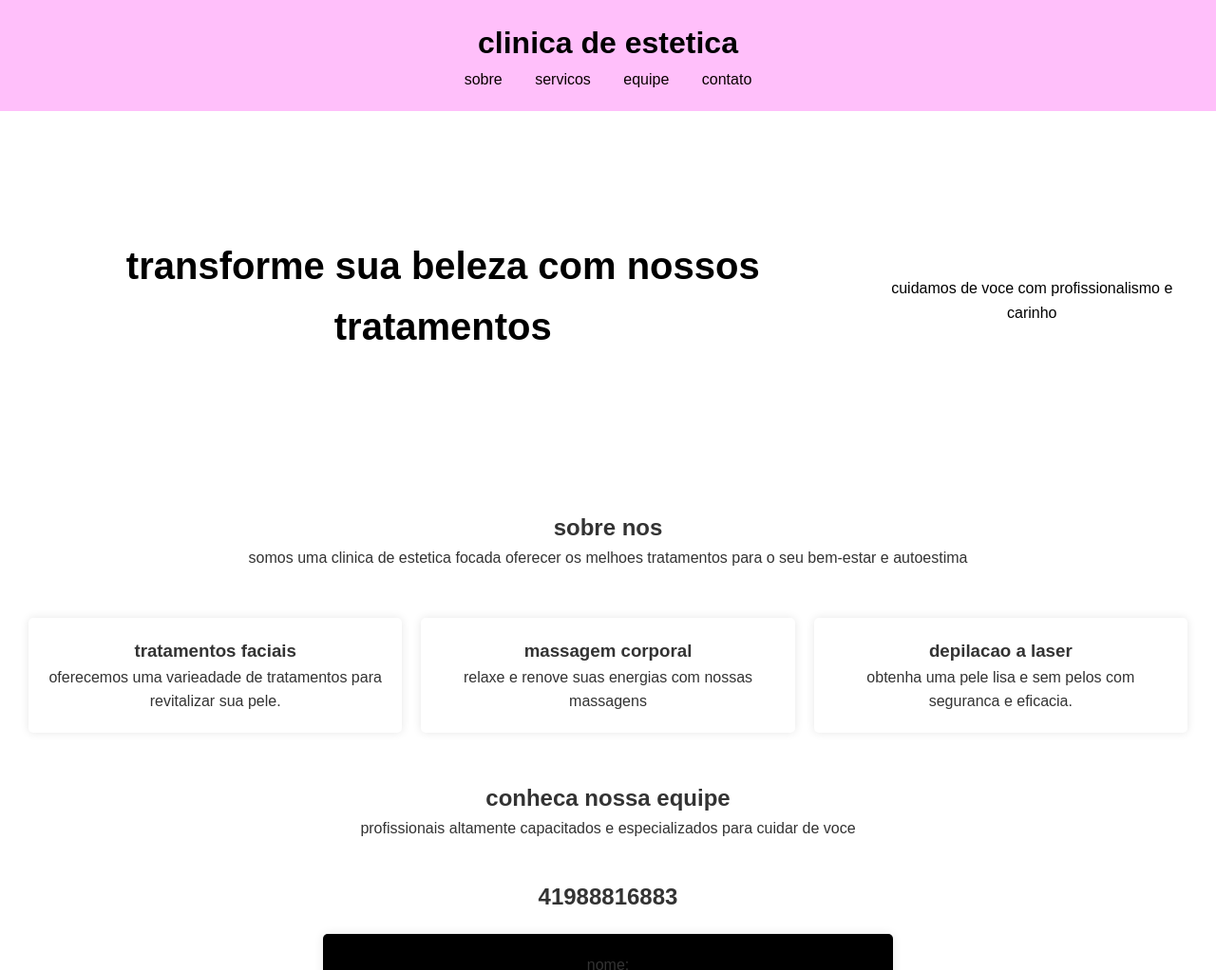
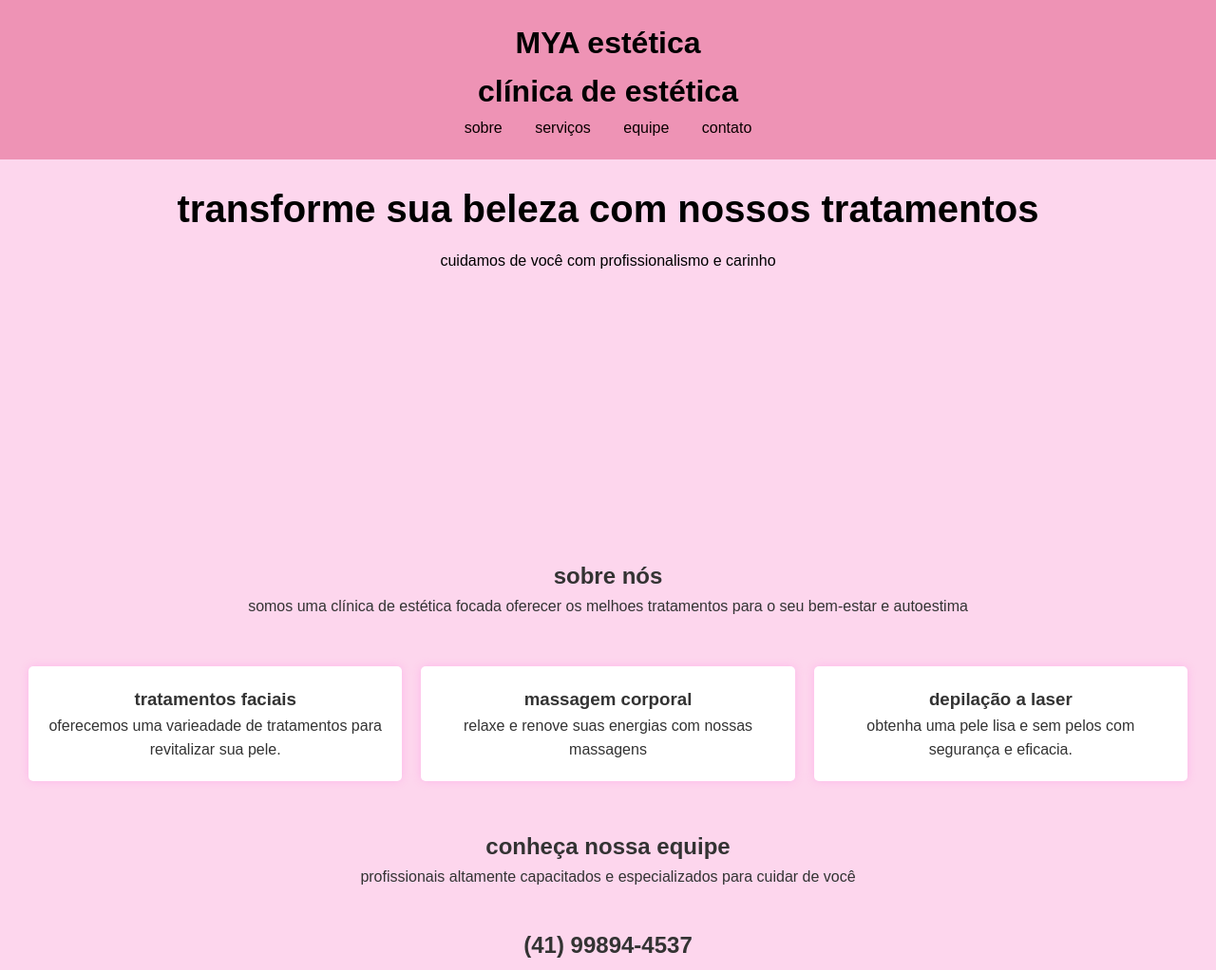
Before and after one commit to maahrodigues/estetica, a plain HTML site: page index.html in a window 1280 px wide. Shown: the top 1022 px of the page at 95% size. Drawn offline with Linux system fonts and the light colour scheme; a script that the page names is missing.

Commit message:
Add files via upload

```diff
--- a/index.html
+++ b/index.html
@@ -4,18 +4,20 @@
 <meta  charset="UTF-8">
 <meta name="viewort"content='width=device-width, initial-scale=1.0'>
 <meta http-equiv="X-UA Compatible" content="IE=edge">
-<title>Clinica de estetica</title>
+<title>Clínica de estetica</title>
+<title>Clínica de estetica</title>
 <link rel="stylesheet" href="style.css">
 </head>
 <body>
 <header>
     <div class="logo">
-        <h1> clinica de estetica</h1>
+        <h1> MYA estética </h1>
+        <h1> clínica de estética</h1>
     </div>
     <nav>
         <ul>
 <li><a href="#sobre">sobre</a></li>
-<li><a href="#servicos">servicos</a></li>
+<li><a href="#servicos">serviços</a></li>
 <li><a href="#equipe">equipe</a></li>
 <li><a href="#contato">contato</a></li>
         </ul>
@@ -23,11 +25,11 @@
 </header>
 <section id="hero">
     <h2>transforme sua beleza com nossos tratamentos</h2>
-    <p>cuidamos de voce com profissionalismo e carinho</p>
+    <p>cuidamos de você com profissionalismo e carinho</p>
 </section>
         <section id="sobre">
-            <h2>sobre nos</h2>
-            <p>somos uma clinica de estetica focada oferecer os melhoes tratamentos para o seu bem-estar e autoestima</p>
+            <h2>sobre nós</h2>
+            <p>somos uma clínica de estética focada oferecer os melhoes tratamentos para o seu bem-estar e autoestima</p>
         </section>
         <section id="servicos">
             <div class="servico">
@@ -39,16 +41,16 @@
                 <p>relaxe e renove suas energias com nossas massagens</p>
             </div>
             <div class="servico">
-                <h3>depilacao a laser</h3>
-                <p>obtenha uma pele lisa e sem pelos com seguranca e eficacia.</p>
+                <h3>depilação a laser</h3>
+                <p>obtenha uma pele lisa e sem pelos com segurança e eficacia.</p>
             </div>
         </section>
         <section id="equipe">
-            <h2>conheca nossa equipe</h2>
-            <p> profissionais altamente capacitados e especializados para cuidar de voce</p>
+            <h2>conheça nossa equipe</h2>
+            <p> profissionais altamente capacitados e especializados para cuidar de você</p>
         </section>
         <section id="contato">
-            <h2>41988816883</h2>
+            <h2> (41) 99894-4537</h2>
             <form>
                 <label for="nome">nome:</label>
                 <input type="text"> name= "nome" <required>
--- a/style.css
+++ b/style.css
@@ -7,12 +7,12 @@
 body {
     font-family: Arial, sans-serif;
     line-height: 1.6;
-    background-color: #ffffff;
+    background-color: #fdd6ed;
     color: #333;
 }
 
 header {
-    background-color: #ffbffa;
+    background-color: #ee91b4f6;
     color: #000000;
     padding: 20px;
     text-align: center;
@@ -34,10 +34,9 @@ nav ul li a {
 }
 
 #hero {
-    background: url(th.jpg) no-repeat center center/cover;
+    background: url() no-repeat center center/cover;
     height: 400px;
     color: rgb(0, 0, 0);
-    display: flex;
     justify-content: center;
     align-items: center;
     text-align: center;
@@ -65,16 +64,16 @@ section {
     padding: 20px;
     background: rgb(255, 255, 255);
     border-radius: 5px;
-    box-shadow: 0 0 10px rgba(0, 0, 0, 0.1);
+    box-shadow: 0 0 10px rgba(255, 172, 234, 0.747);
 }
 
 form {
     max-width: 600px;
     margin: 20px auto;
-    background: rgb(0, 0, 0);
+    background: rgb(173, 150, 160);
     padding: 20px;
     border-radius: 5px;
-    box-shadow: 0 0 10px rgba(0, 0, 0, 0.1);
+    box-shadow: 0 0 10px rgba(0, 0, 0, 0.836);
 }
 
 form label {
@@ -104,8 +103,8 @@ form button:hover {
 }
 
 footer {
-    background-color: #;
-    color: white;
+    background-color:#ee91b4f6;
+    color: rgb(0, 0, 0);
     text-align: center;
     padding: 10px 0;
 }
```
